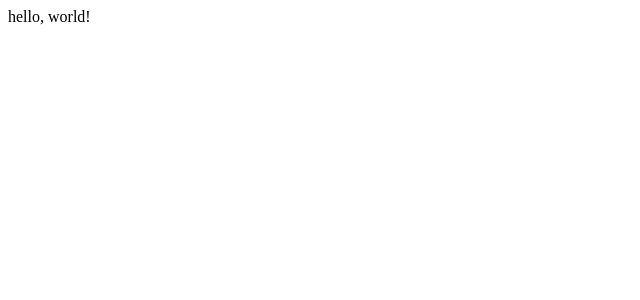
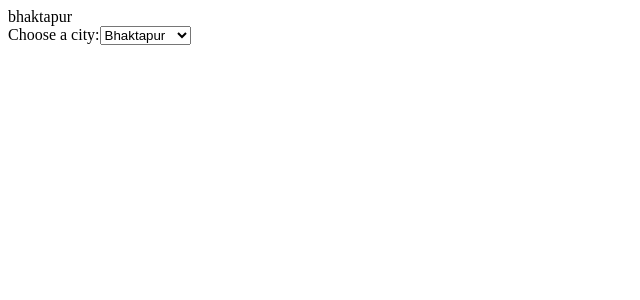
Before and after one commit to nimeshakya/weather-app, a React (Vite) app: page / in a window 1280 px wide. Shown: the top 300 px of the page, without its empty margins (0-640 px from the left). Built offline with nearby package versions, Linux system fonts and the light colour scheme.

Commit message:
setup to use global context

```diff
--- a/package.json
+++ b/package.json
@@ -10,6 +10,7 @@
     "preview": "vite preview"
   },
   "dependencies": {
+    "axios": "^1.6.1",
     "react": "^18.2.0",
     "react-dom": "^18.2.0",
     "sass": "^1.69.5"
--- a/src/App.jsx
+++ b/src/App.jsx
@@ -1,7 +1,20 @@
-import React from 'react';
+import React, { useEffect, useState } from 'react';
+
+// import axios from 'axios';
+
+import GlobalProvider from './context/GlobalContext';
+import Cities from './components/cities/Cities';
+import CitiesSelection from './components/cities/CitiesSelection';
 
 const App = () => {
-    return <div>hello, world!</div>;
+    return (
+        <>
+            <GlobalProvider>
+                <Cities />
+                <CitiesSelection />
+            </GlobalProvider>
+        </>
+    );
 };
 
 export default App;
--- /dev/null
+++ b/src/components/cities/Cities.jsx
@@ -0,0 +1,10 @@
+import React from 'react';
+import { useGlobalContext } from '../../context/GlobalContext';
+
+const Cities = () => {
+    const { city } = useGlobalContext();
+
+    return <div>{city}</div>;
+};
+
+export default Cities;
--- /dev/null
+++ b/src/components/cities/CitiesSelection.jsx
@@ -0,0 +1,28 @@
+import React from 'react';
+import { useGlobalContext } from '../../context/GlobalContext';
+
+const CitiesSelection = () => {
+    const globalContext = useGlobalContext();
+
+    const handleCityChange = (e) => {
+        globalContext.setCity(e.target.value);
+    };
+
+    return (
+        <>
+            <label htmlFor='cities'>Choose a city:</label>
+            <select
+                name='cities'
+                id='cities'
+                value={globalContext.city}
+                onChange={handleCityChange}
+            >
+                <option value='bhaktapur'>Bhaktapur</option>
+                <option value='kathmandu'>Kathmandu</option>
+                <option value='lalitpur'>Lalitpur</option>
+            </select>
+        </>
+    );
+};
+
+export default CitiesSelection;
--- /dev/null
+++ b/src/context/GlobalContext.jsx
@@ -0,0 +1,19 @@
+import React, { useState, createContext, useContext } from 'react';
+
+const GlobalContext = createContext();
+
+const GlobalProvider = ({ children }) => {
+    // we could use reducer here to use all states in an object
+    // gonna skip that for this project
+    const [city, setCity] = useState('bhaktapur');
+
+    return (
+        <GlobalContext.Provider value={{ city, setCity }}>
+            {children}
+        </GlobalContext.Provider>
+    );
+};
+
+export const useGlobalContext = () => useContext(GlobalContext);
+
+export default GlobalProvider;
```
Also changed, not shown: 1 other file (tests, documents, lock files or other folders).
